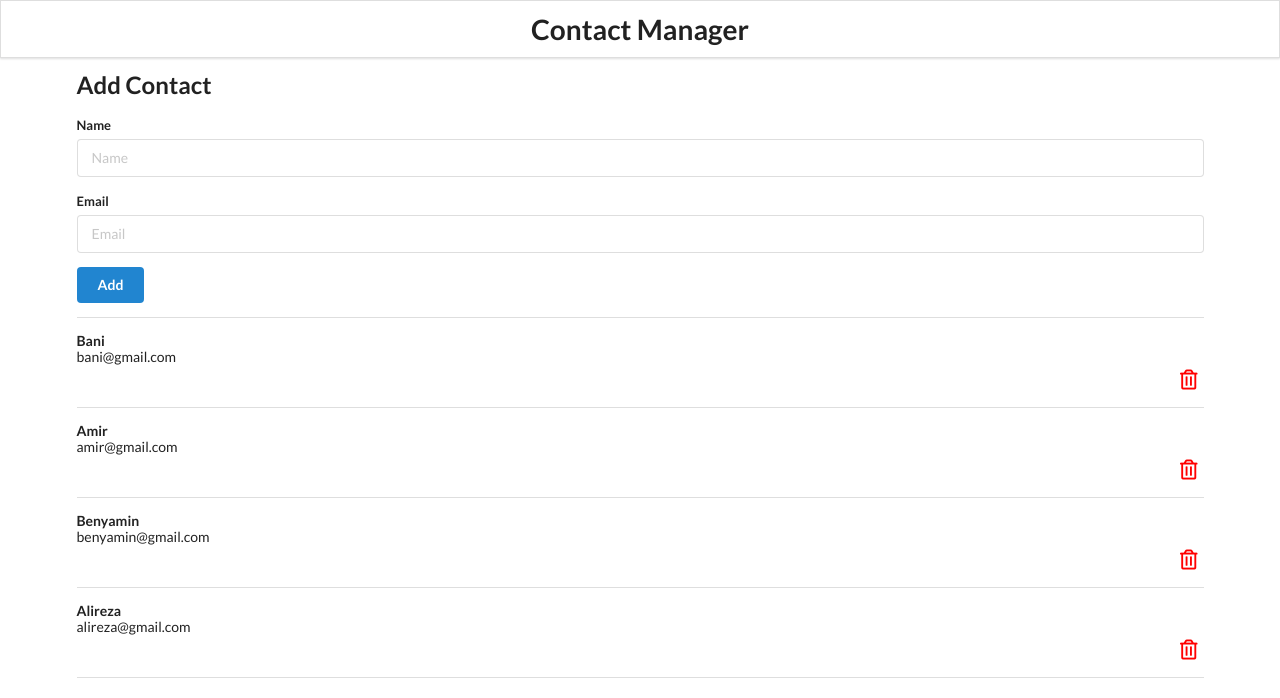
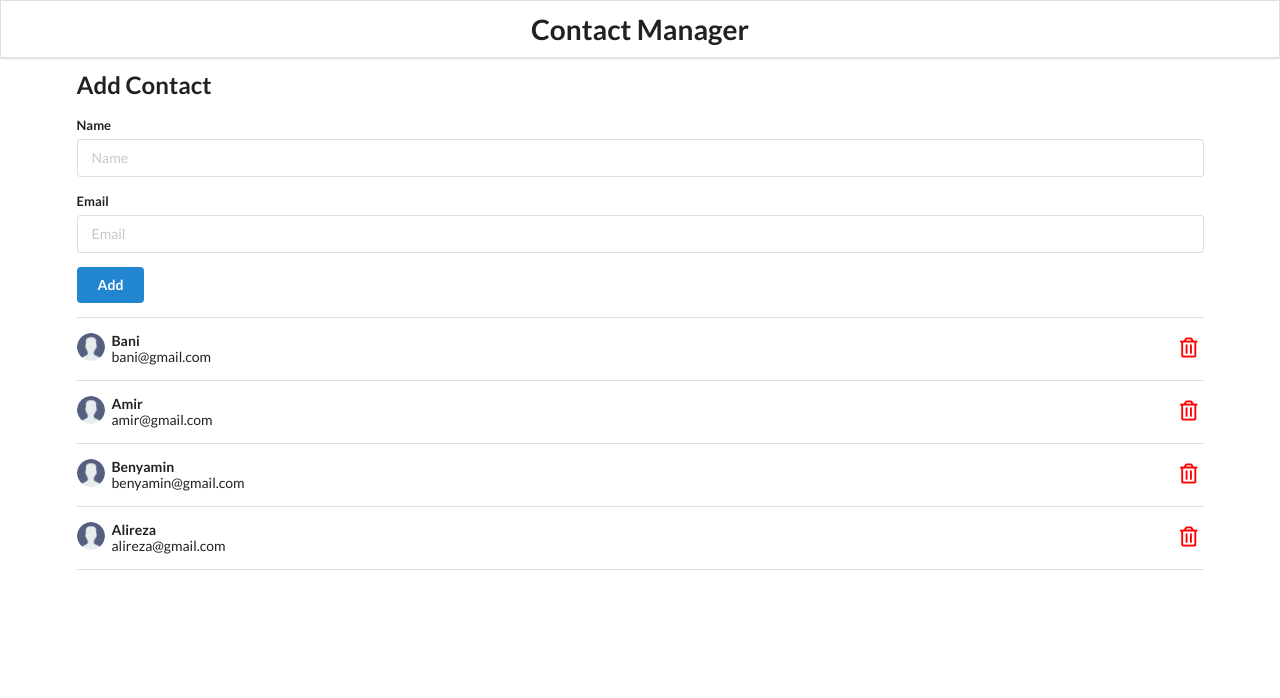
Before and after one commit to Amir-Pourhadi/Contact-Manager, a React (Create React App) app: page / in a window 1280 px wide. Shown: the top 698 px of the page. Built offline with nearby package versions, Linux system fonts and the light colour scheme.

Commit message:
user avatars rendered

```diff
--- a/src/components/ContactCard.jsx
+++ b/src/components/ContactCard.jsx
@@ -1,7 +1,10 @@
+import UnknownAvatar from "../images/user.png";
+
 export default function ContactCard({ contact: { id, name, email } }) {
 	return (
 		<div className="item" key={id}>
-			<div className="contact">
+			<img className="ui avatar image" src={UnknownAvatar} alt={`${name} Avatar`} />
+			<div className="content">
 				<div className="header">{name}</div>
 				<div>{email}</div>
 			</div>
```
